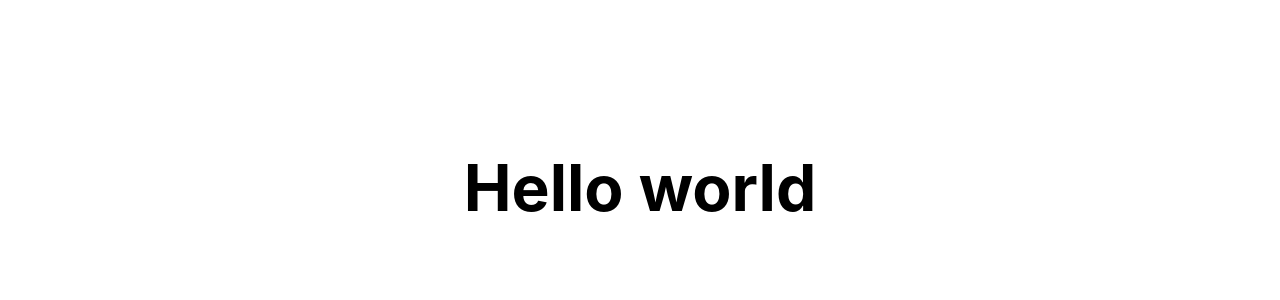
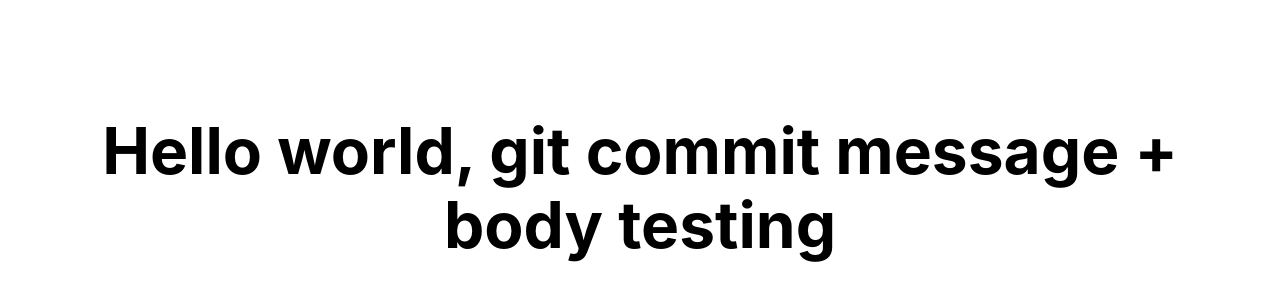
Before and after one commit to yossef-vashdi/always, a Next.js app: page / in a window 1280 px wide. Shown: the part 212-512 px from the top of the page. Built offline with nearby package versions, Linux system fonts and the light colour scheme.

Commit message:
second commit, for testing purposes.
commit message for testing.

```diff
--- a/pages/index.js
+++ b/pages/index.js
@@ -15,7 +15,9 @@ export default function Home() {
       </Head>
 
       <main className={styles.main}>
-        <h1 className={styles.title}>Hello world</h1>
+        <h1 className={styles.title}>
+          Hello world, git commit message + body testing
+        </h1>
 
         {/* <p className={styles.description}>
           Get started by editing{' '}
```
